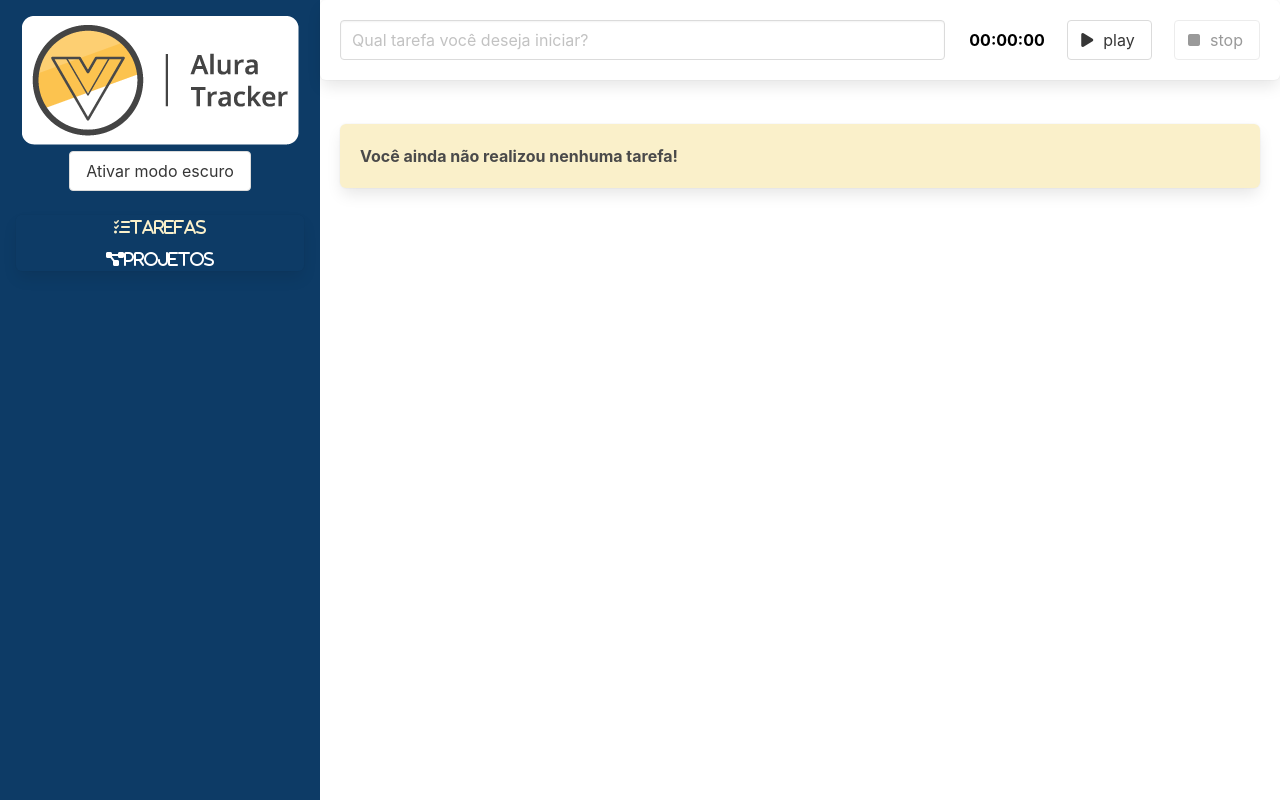
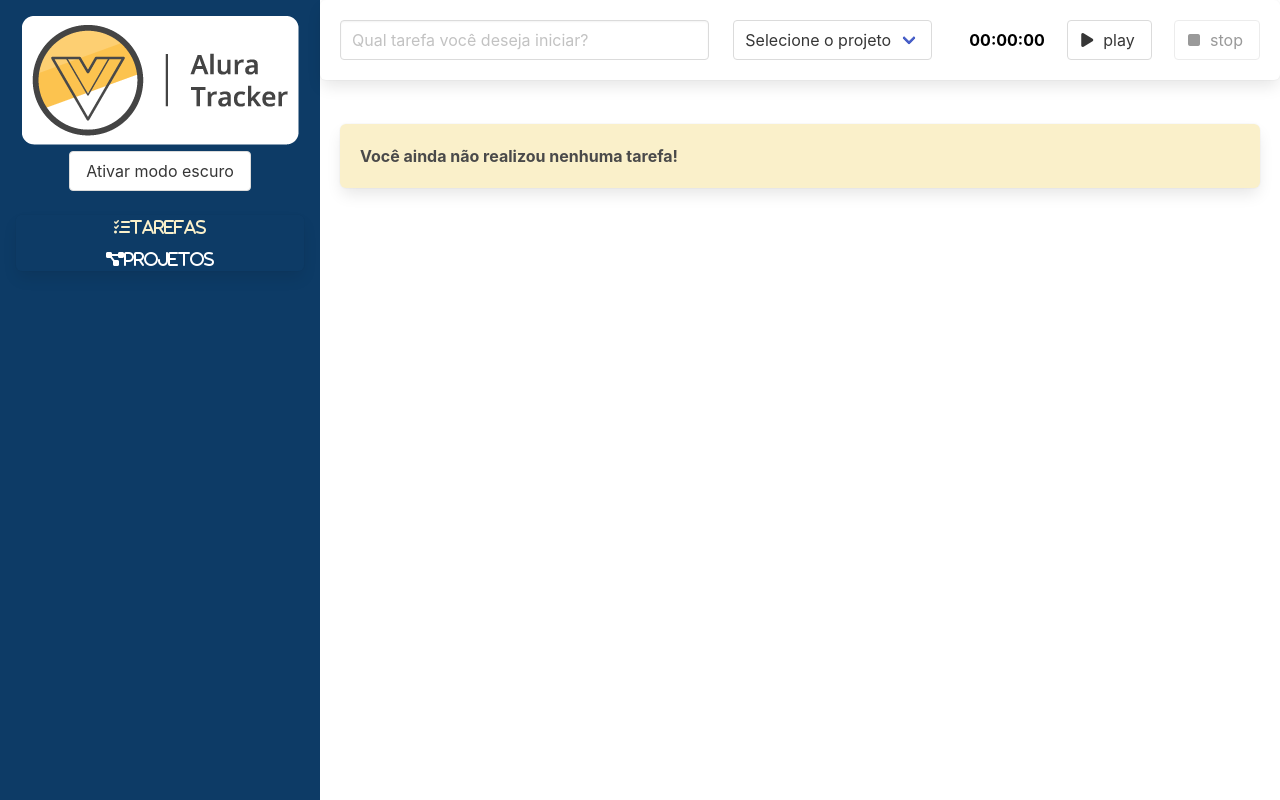
Before and after one commit to michel-klein/vue-tracker, a Vue app: page /#/ in a window 1280 px wide. Built offline with nearby package versions, Linux system fonts and the light colour scheme.

Commit message:
feat: vuex store

```diff
--- a/package.json
+++ b/package.json
@@ -11,7 +11,8 @@
     "@fortawesome/fontawesome-free": "^6.5.1",
     "core-js": "^3.8.3",
     "vue": "^3.2.13",
-    "vue-router": "^4.2.5"
+    "vue-router": "^4.2.5",
+    "vuex": "^4.0.2"
   },
   "devDependencies": {
     "@typescript-eslint/eslint-plugin": "^5.4.0",
--- a/src/components/Formulario.vue
+++ b/src/components/Formulario.vue
@@ -2,12 +2,26 @@
 <template>
   <div class="box formulario">
     <div class="columns">
-      <div class="column is-8" role="form" aria-label="Formulário para criação de uma nova tarefa">
+      <div class="column is-5" role="form" aria-label="Formulário para criação de uma nova tarefa">
         <input
         type="text"
         class="input"
         placeholder="Qual tarefa você deseja iniciar?"
         v-model="descricao">
+      </div>
+      <div class="column is-3">
+        <div class="select">
+          <select v-model="idProjeto">
+            <option value="">Selecione o projeto</option>
+            <option
+              :value="projeto.id"
+              v-for="projeto in projetos"
+              :key="projeto.id"
+            >
+              {{ projeto.nome }}
+            </option>
+          </select>
+        </div>
       </div>
       <div class="column">
         <Temporizador @ao-temporizador-finalizado="finalizarTarefa" />
@@ -17,7 +31,9 @@
 </template>
 
 <script lang="ts">
-import { defineComponent } from 'vue';
+import { computed, defineComponent } from 'vue';
+import { useStore } from 'vuex';
+import { key } from '@/store';
 import Temporizador from './Temporizador.vue';
 
 export default defineComponent({
@@ -25,6 +41,7 @@
   data() {
     return {
       descricao: '',
+      idProjeto: '',
     };
   },
   methods: {
@@ -32,9 +49,16 @@
       this.$emit('aoSalvarTarefa', {
         duracaoEmSegundos: tempoDecorrido,
         descricao: this.descricao,
+        projeto: this.projetos.find((projeto) => projeto.id === this.idProjeto),
       });
       this.descricao = '';
     },
+  },
+  setup() {
+    const store = useStore(key);
+    return {
+      projetos: computed(() => store.state.projetos),
+    };
   },
   components: { Temporizador },
   emits: ['aoSalvarTarefa'],
--- a/src/interfaces/ITarefa.ts
+++ b/src/interfaces/ITarefa.ts
@@ -1,5 +1,8 @@
+import IProjeto from './IProjeto';
+
 /* eslint-disable semi */
 export default interface ITarefa {
   duracaoEmSegundos: number,
   descricao: string,
+  projeto: IProjeto,
 }
--- a/src/main.ts
+++ b/src/main.ts
@@ -3,7 +3,9 @@
 
 import '@fortawesome/fontawesome-free/css/all.css';
 import roteador from './roteador';
+import { key, store } from './store';
 
 createApp(App)
   .use(roteador)
+  .use(store, key)
   .mount('#app');
--- /dev/null
+++ b/src/store/index.ts
@@ -0,0 +1,29 @@
+import IProjeto from '@/interfaces/IProjeto';
+import { InjectionKey } from 'vue';
+import { Store, createStore, useStore as vuexUseStore } from 'vuex';
+
+interface Estado {
+  projetos: IProjeto[]
+}
+
+// eslint-disable-next-line symbol-description
+export const key: InjectionKey<Store<Estado>> = Symbol();
+
+export const store = createStore<Estado>({
+  state: {
+    projetos: [],
+  },
+  mutations: {
+    ADICIONA_PROJETO(state, nomeDoProjeto: string) {
+      const projeto = {
+        id: new Date().toISOString(),
+        nome: nomeDoProjeto,
+      } as IProjeto;
+      state.projetos.push(projeto);
+    },
+  },
+});
+
+export function useStore(): Store<Estado> {
+  return vuexUseStore(key);
+}
--- a/src/views/Projetos.vue
+++ b/src/views/Projetos.vue
@@ -33,26 +33,28 @@
 </template>
 
 <script lang="ts">
-import { defineComponent } from 'vue';
-import IProjeto from '../interfaces/IProjeto';
+import { computed, defineComponent } from 'vue';
+import { useStore } from '@/store';
 
 export default defineComponent({
   name: 'ProjetosView',
   data() {
     return {
       nomeDoProjeto: '',
-      projetos: [] as IProjeto[],
     };
   },
   methods: {
     salvar() {
-      const projeto: IProjeto = {
-        nome: this.nomeDoProjeto,
-        id: new Date().toISOString(),
-      };
-      this.projetos.push(projeto);
+      this.store.commit('ADICIONA_PROJETO', this.nomeDoProjeto);
       this.nomeDoProjeto = '';
     },
+  },
+  setup() {
+    const store = useStore();
+    return {
+      store,
+      projetos: computed(() => store.state.projetos),
+    };
   },
 });
 
```
Also changed, not shown: 1 other file (tests, documents, lock files or other folders).
